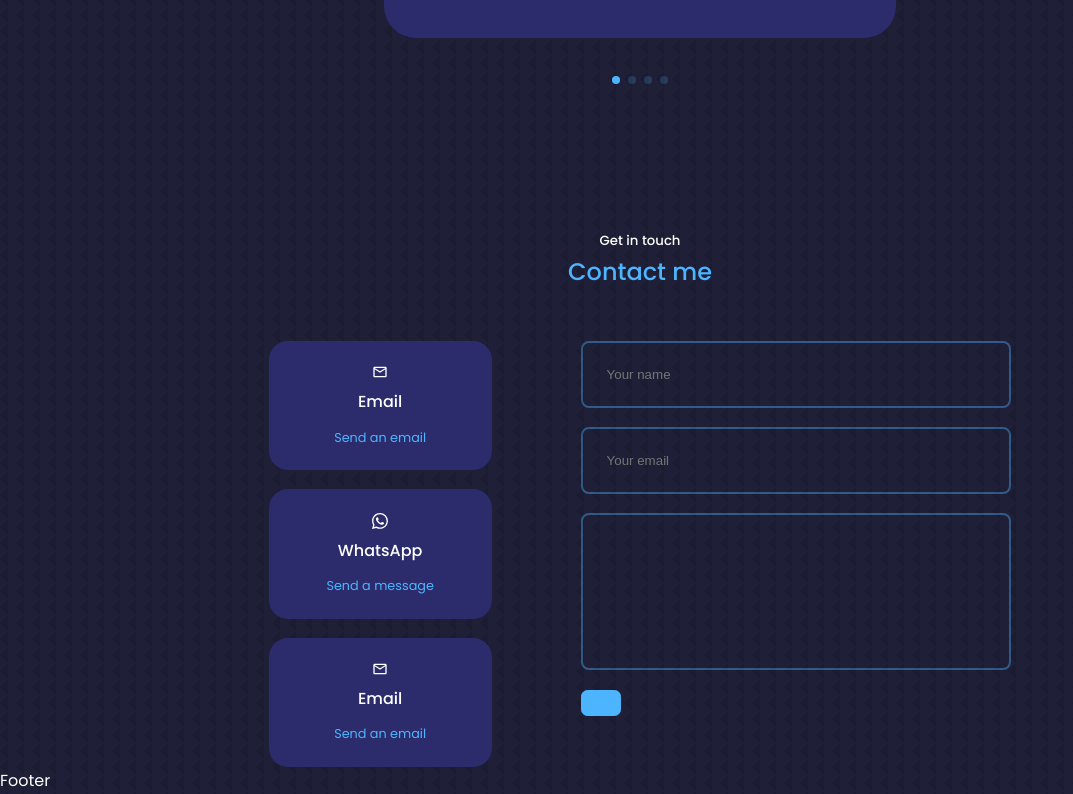
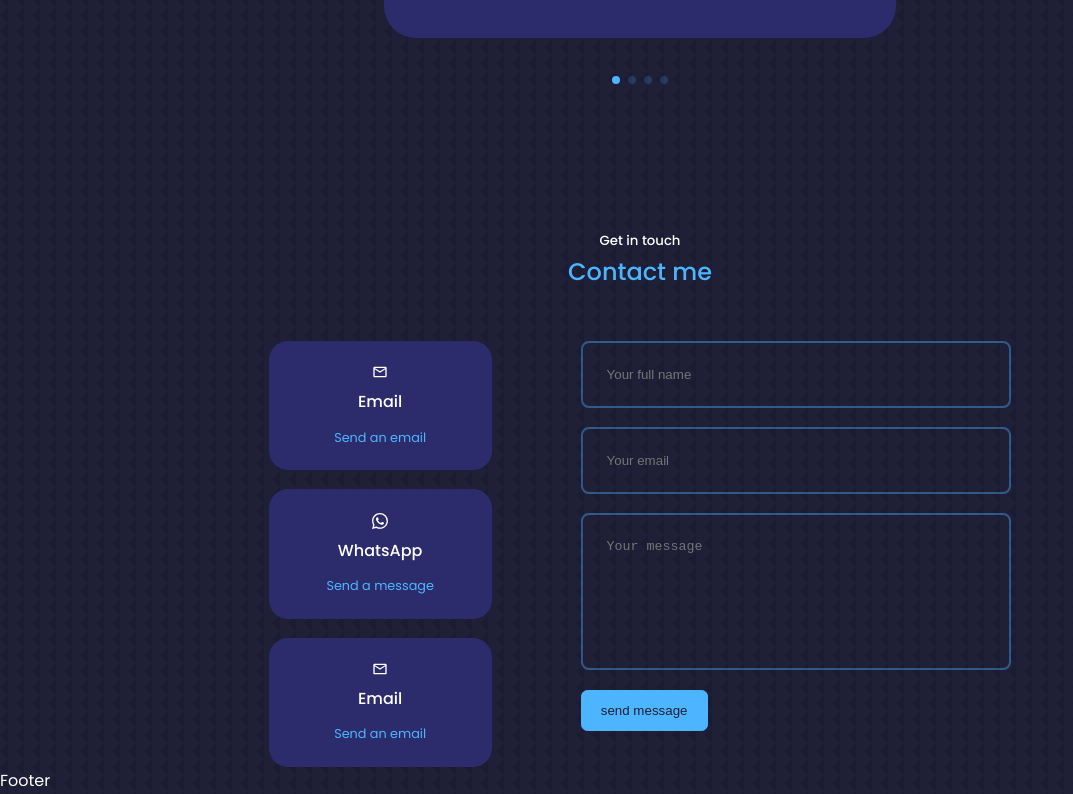
Before and after one commit to HugoLOPEZ64/Portfolio, a React (Create React App) app: page / in a window 1280 px wide. Shown: the part 4473-5267 px from the top of the page, without its empty margins (0-1073 px from the left). Built offline with nearby package versions, Linux system fonts and the light colour scheme.

Commit message:
install emailjs in contact form

```diff
--- a/package.json
+++ b/package.json
@@ -6,6 +6,7 @@
     "@testing-library/jest-dom": "^5.16.5",
     "@testing-library/react": "^13.4.0",
     "@testing-library/user-event": "^13.5.0",
+    "emailjs-com": "^3.2.0",
     "react": "^18.2.0",
     "react-dom": "^18.2.0",
     "react-icons": "^4.6.0",
--- a/src/components/contact/Contact.jsx
+++ b/src/components/contact/Contact.jsx
@@ -2,8 +2,20 @@ import React from 'react'
 import './contact.css'
 import {MdOutlineEmail} from 'react-icons/md'
 import {BsWhatsapp} from 'react-icons/bs'
+import { useRef } from 'react'
+import emailjs from 'emailjs-com'
 
 const Contact = () => {
+  const form = useRef();
+
+  const sendEmail = (e) => {
+    e.preventDefault();
+
+    emailjs.sendForm('service_bjfikul', 'template_l1c4pqs', form.current, '8XWm_pSld3-Any2KR')
+      e.target.reset()
+
+  };
+
   return (
     <section id='contact'>
       <h5>Get in touch</h5>
@@ -33,11 +45,11 @@ const Contact = () => {
           </article>
         </div>
 
-        <form action="">
-          <input type="text" name='name' placeholder='Your name' required />
+        <form ref={form} onSubmit={sendEmail}>
+          <input type="text" name='name' placeholder='Your full name' required />
           <input type="email" name='email' placeholder='Your email' required />
-          <textarea name="message" rows="7" placedholder='Your message' required ></textarea>
-          <button type='submit' className='btn btn-primary'></button>
+          <textarea name="message" rows="7" placeholder='Your message' required ></textarea>
+          <button type='submit' className='btn btn-primary'>send message</button>
         </form>
 
       </div>
```
Also changed, not shown: 1 other file (tests, documents, lock files or other folders).
